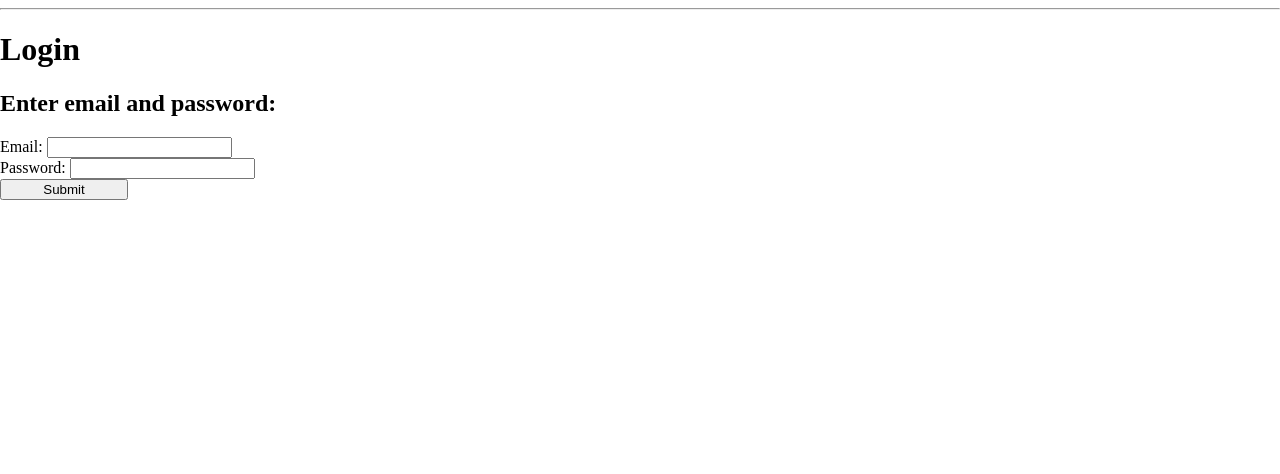
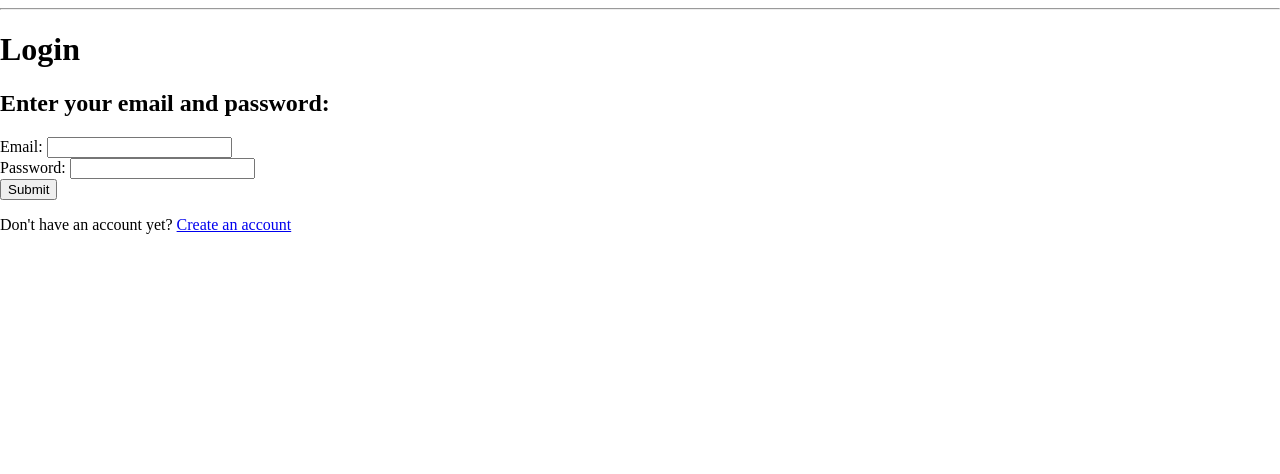
Before and after one commit to kyj0107/Mizzou-Marketplace, a Flask app: page /login/ in a window 1280 px wide. Shown: the part 186-660 px from the top of the page. Run offline with Flask 3, Linux system fonts and the light colour scheme.

Commit message:
editing design on login page and css

```diff
--- a/templates/login.html
+++ b/templates/login.html
@@ -7,20 +7,21 @@
 
 <body>
     <h1>Login</h1>
-    <h2>Enter email and password:</h2>
-    <form action="{{ url_for('login') }}"method="POST">
+    <h2>Enter your email and password:</h2>
+    <form action="{{ url_for('login') }}" method="POST">
         <div>
-            <label>Email:</label>
+            <label for="email">Email:</label>
             <input type="text" name="email" id="email" required>
         </div>
         <div>
-            <label>Password:</label>
+            <label for="password">Password:</label>
             <input type="password" name="password" id="password" required>
         </div>
         <div>
-            <button class="submitbtn">Submit</button>
+            <button type="submit">Submit</button>
         </div>
     </form>
+    <p>Don't have an account yet? <a href="{{ url_for('register') }}">Create an account</a></p>
 </body>
 
 {% endblock %}
```
